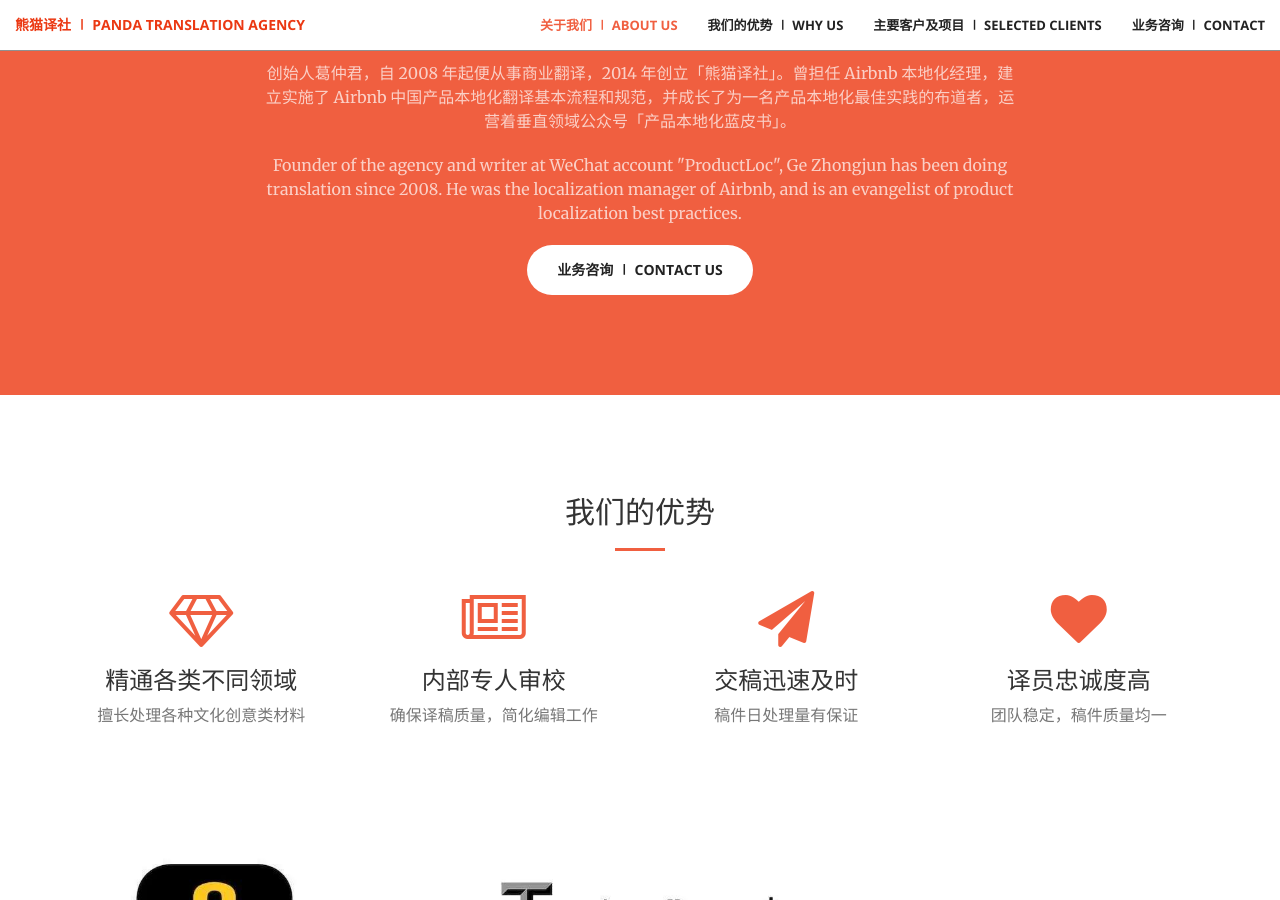
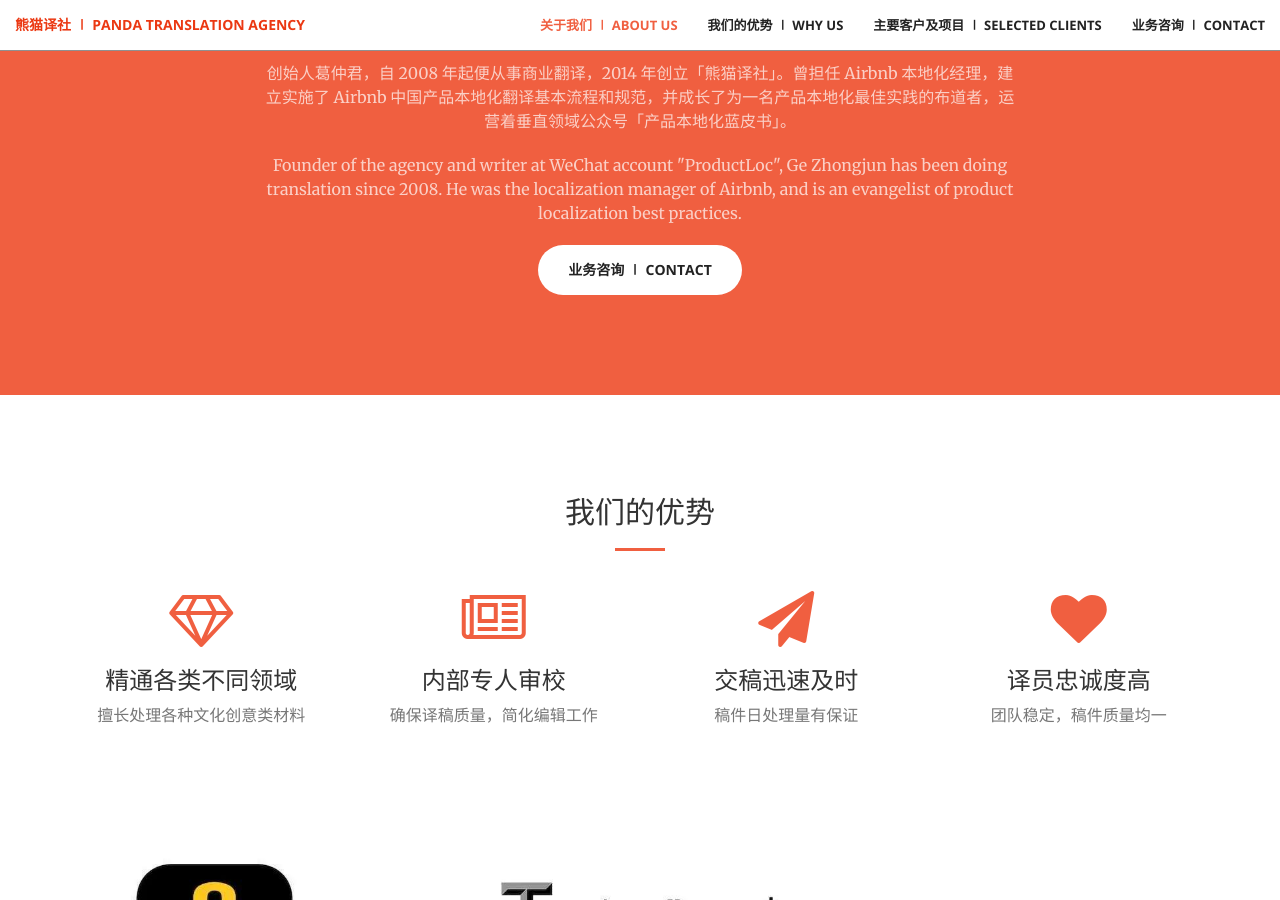
Before and after one commit to shog86/ptranslation.github.io, a Jekyll site: the page built from index.html, in a window 1280 px wide and 900 px high, scrolled down 1223 px. Built offline with Jekyll 4.4.1, drawn with Linux system fonts in a browser that asks for light colours.

Commit message:
Update call-to-action.html

```diff
--- a/_includes/call-to-action.html
+++ b/_includes/call-to-action.html
@@ -9,7 +9,7 @@
                 <p class="text-faded">创始人葛仲君，自 2008 年起便从事商业翻译，2014 年创立「熊猫译社」。曾担任 Airbnb 本地化经理，建立实施了 Airbnb 中国产品本地化翻译基本流程和规范，并成长了为一名产品本地化最佳实践的布道者，运营着垂直领域公众号「产品本地化蓝皮书」。</p>
                 <p class="text-faded">Founder of the agency and writer at WeChat account "ProductLoc", Ge Zhongjun has been doing translation since 2008. He was the localization manager of Airbnb, and is an evangelist of product localization best practices.</p>
 
-                <a class="btn btn-default btn-xl page-scroll" href="#contact">业务咨询 ∣ Contact Us</a>
+                <a class="btn btn-default btn-xl page-scroll" href="#contact">业务咨询 ∣ Contact</a>
             </div>
         </div>
     </div>
```
